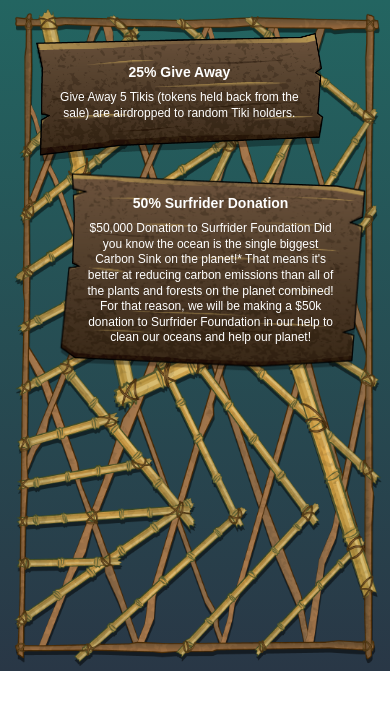
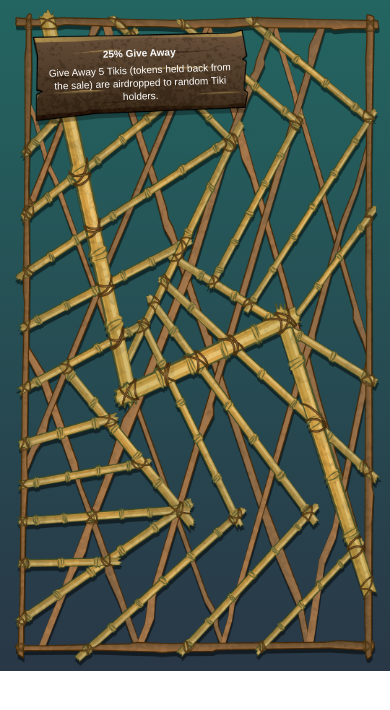
Before and after one commit to MainulKanon/tikiland, a plain HTML site: page index.html in a window 390 px wide. Drawn offline with Linux system fonts and the light colour scheme; a web font is replaced by a local one.

Commit message:
Update index.html

```diff
--- a/index.html
+++ b/index.html
@@ -46,7 +46,7 @@
             position: absolute;
             top: 50%;
             left: 50%;
-            transform: translate(-50%, -50%);
+
             text-align: center;
             font-family: 'Asul', sans-serif;
             width: 80%;
@@ -67,13 +67,17 @@
         .roadmap-con .roadmap-step-1{
             top: 3%;
             left: 6%;
-            max-width: 80%;
+            max-width:60%;
+        }
+        .roadmap-con .roadmap-step-1 .roadmap-steps-text{
+            transform: translate(-50%, -50%) rotate(358deg);
         }
 
         .roadmap-con .roadmap-step-2{
             top: 25%;
             right: 6%;
             max-width: 80%;
+            display: none;
         }
         .roadmap-con .roadmap-step-3{
             top: 10%;
@@ -104,13 +108,13 @@
         @media(max-width:500px) {
 
         .roadmap-con .roadmap-steps-text h3{
-          font-size: 14px;
+          font-size: 10px;
           font-weight: 700;
           margin: 0;
-          padding-bottom: 10px;
+          padding-bottom: 5px;
         }
         .roadmap-con .roadmap-steps-text p{
-            font-size: 12px;
+            font-size: 10px;
             line-height: 1.3;
             font-weight: 400;
             margin: 0;
```
